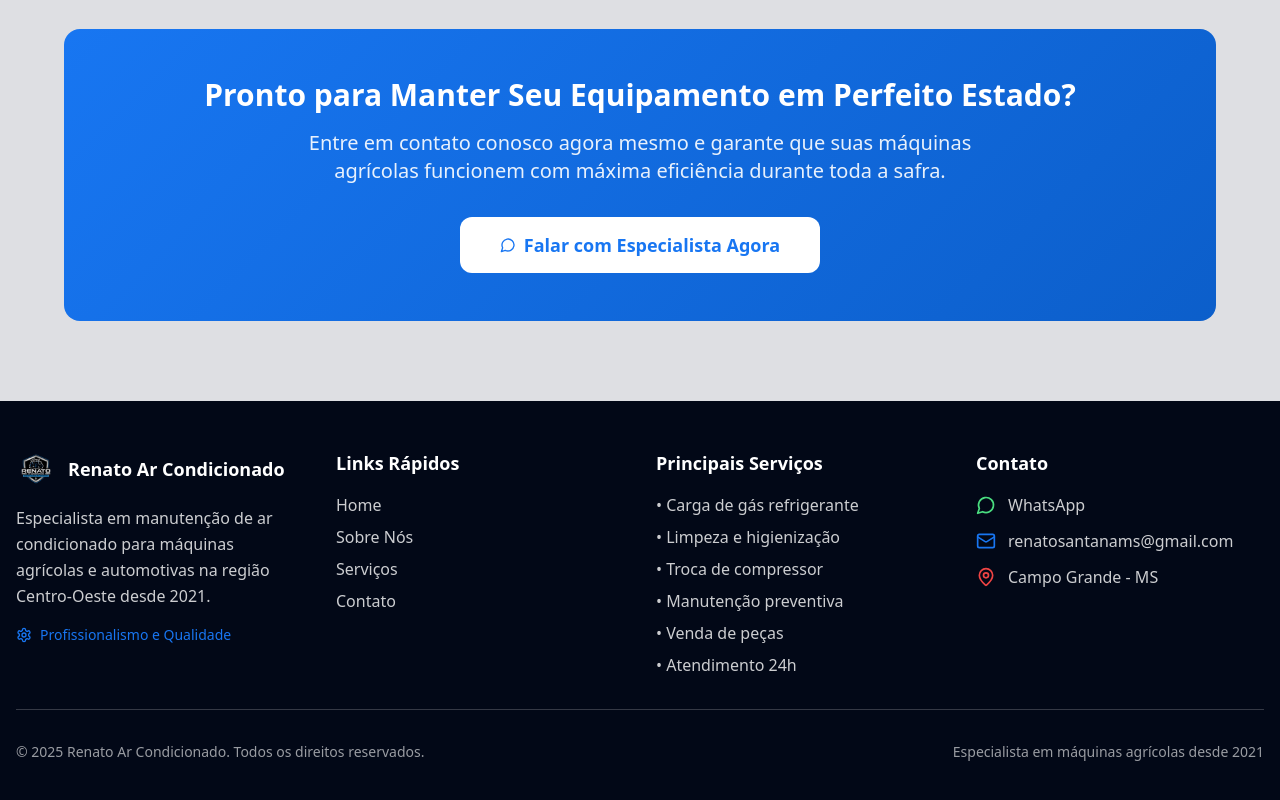
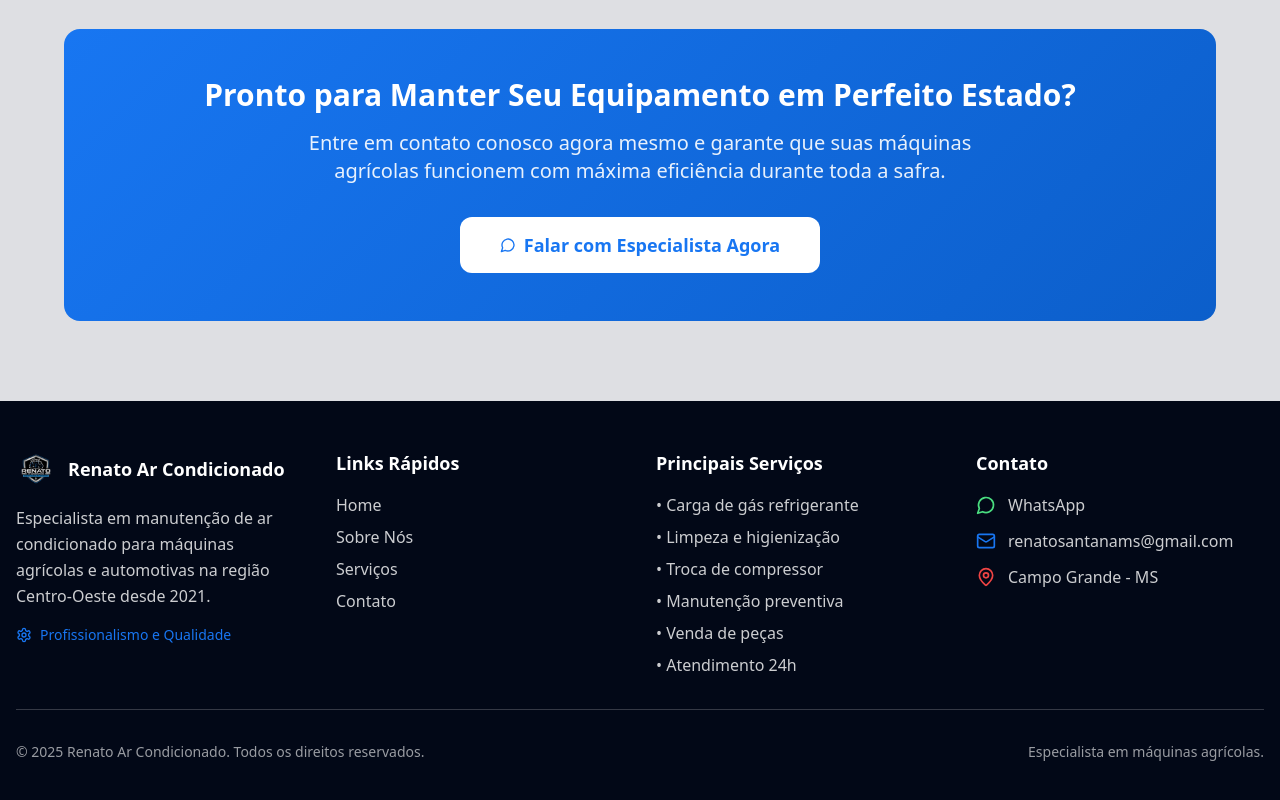
Before and after one commit to Yan-Santana/renato-agro-cool, a React (Vite) app: page / in a window 1280 px wide. Shown: the part 6598-7398 px from the top of the page. Built offline with nearby package versions, Linux system fonts and the light colour scheme.

Commit message:
refactor: Ajustar texto no rodapé para maior clareza

```diff
--- a/src/components/Footer.tsx
+++ b/src/components/Footer.tsx
@@ -119,7 +119,7 @@ const Footer = () => {
               © 2025 Renato Ar Condicionado. Todos os direitos reservados.
             </div>
             <div className="text-white/60 text-sm">
-              Especialista em máquinas agrícolas desde 2021
+              Especialista em máquinas agrícolas.
             </div>
           </div>
         </div>
```
